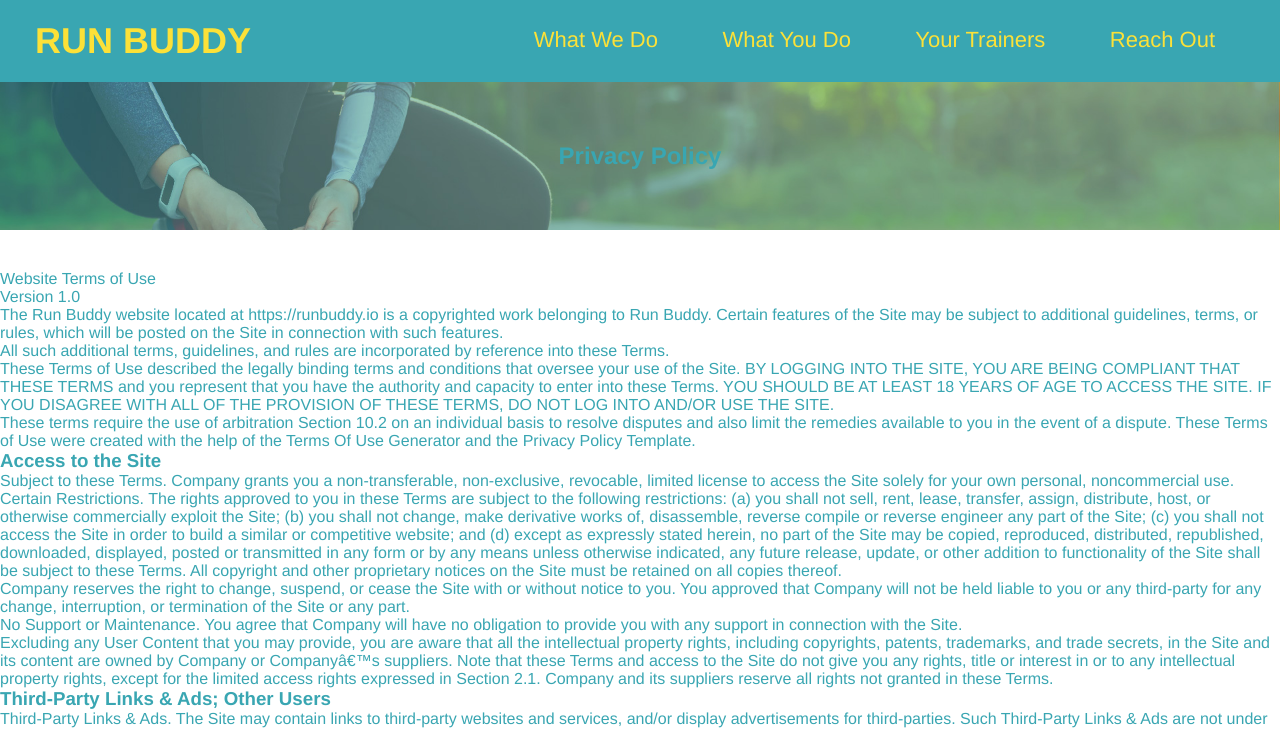
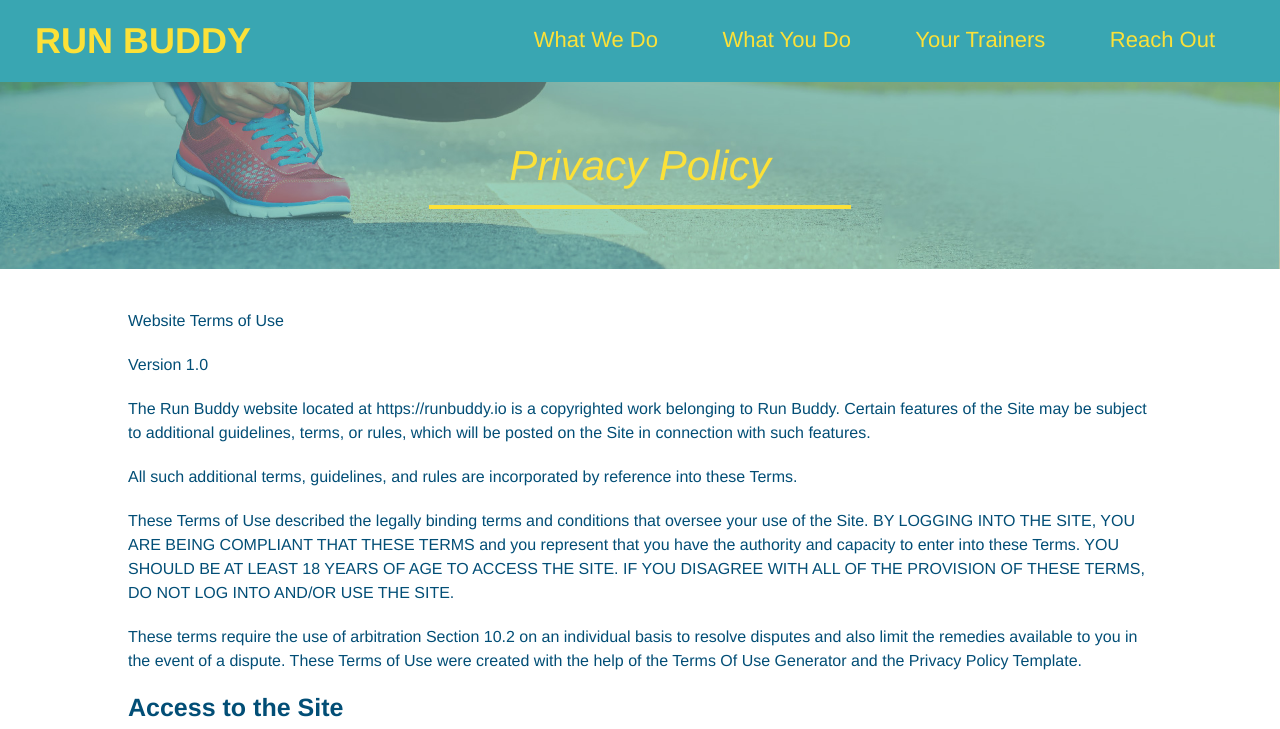
Before and after one commit to odupree1988/run-buddy, a plain HTML site: page privacy-policy.html in a window 1280 px wide. Shown: the top 729 px of the page. Drawn offline with Linux system fonts and the light colour scheme.

Commit message:
secondary css style

```diff
--- a/assets/css/secondary-style.css
+++ b/assets/css/secondary-style.css
@@ -1,6 +1,48 @@
 .hero {
-  background position: bottom;
+  background-position: bottom;
   height: auto;
   text-align: center;
   margin-bottom: 40px;
 }
+
+.page-title {
+  color: #fce138;
+}
+
+h2 {
+  display: inline-block;
+  border-bottom: 4px solid #fce138;
+  padding: 0 80px 15px 80px;
+  font-weight: normal;
+  font-size: 42px;
+  font-style: italic;
+}
+
+.secondary-content {
+  width: 80%;
+  margin: auto;
+}
+
+.secondary-content h3 {
+  font-size: 25px;
+  margin: 20px 0;
+}
+
+.secondary-content p {
+  font-size: 16px;
+  line-height: 1.5;
+  margin: 20px 0;
+}
+
+.secondary-content ul {
+  margin: 15px 20px;
+}
+
+.secondary-content li {
+  color: #39a6b2;
+  margin: 10px 0;
+}
+
+article {
+  color: #024e76;
+}
```
